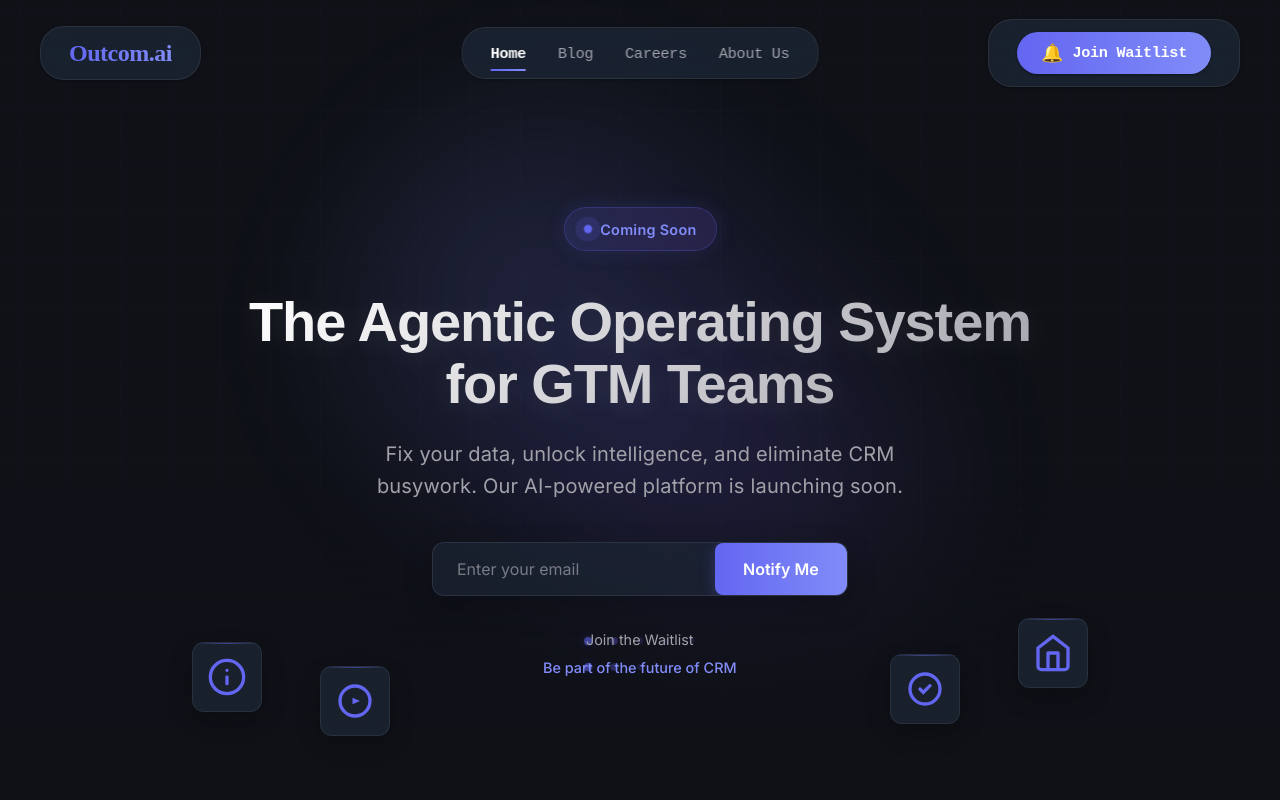
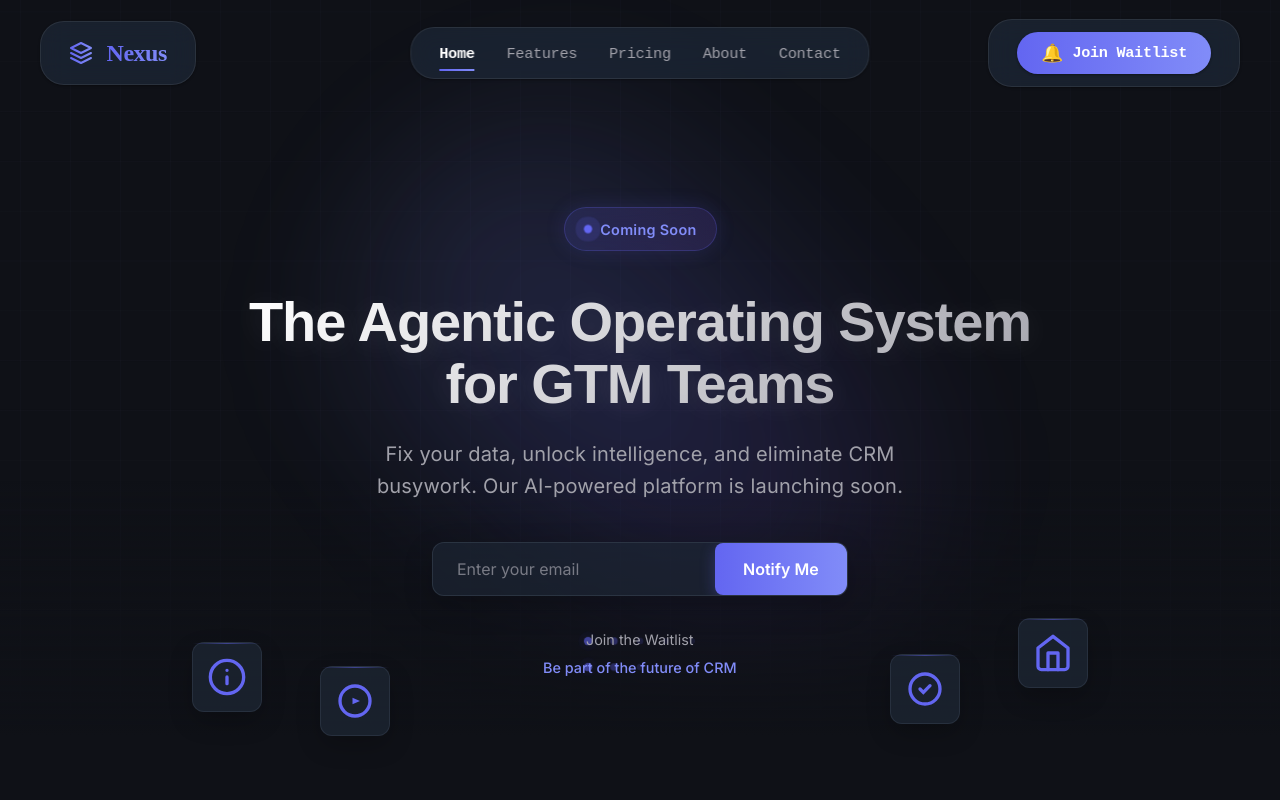
Before and after one commit to aghar-usman/Outcomai, a React (Vite) app: page / in a window 1280 px wide. Shown: the top 800 px of the page. Built offline with nearby package versions, Linux system fonts and the light colour scheme; a web font is replaced by a local one.

Commit message:
Update navbar.jsx

```diff
--- a/src/Components/Navbar/navbar.jsx
+++ b/src/Components/Navbar/navbar.jsx
@@ -1,140 +1,117 @@
 import React, { useState, useEffect } from 'react';
-import { NavLink, useLocation } from 'react-router-dom';
 import './navbar.css';
 
 const Navbar = () => {
-  const [isMenuOpen, setIsMenuOpen] = useState(false);
   const [isScrolled, setIsScrolled] = useState(false);
-  const location = useLocation();
-
-  const toggleMenu = () => {
-    setIsMenuOpen(!isMenuOpen);
-  };
+  const [isMobileMenuOpen, setIsMobileMenuOpen] = useState(false);
+  const [activeLink, setActiveLink] = useState('home');
 
   useEffect(() => {
     const handleScroll = () => {
-      setIsScrolled(window.scrollY > 10);
+      setIsScrolled(window.scrollY > 50);
     };
 
     window.addEventListener('scroll', handleScroll);
     return () => window.removeEventListener('scroll', handleScroll);
   }, []);
 
-  useEffect(() => {
-    setIsMenuOpen(false);
-  }, [location]);
+  const toggleMobileMenu = () => {
+    setIsMobileMenuOpen(!isMobileMenuOpen);
+  };
 
-  const handleWaitlistClick = () => {
-    // Scroll to the waitlist form in the hero section
-    const waitlistForm = document.getElementById('waitlist-form');
-    if (waitlistForm) {
-      waitlistForm.scrollIntoView({ behavior: 'smooth' });
-    }
-    setIsMenuOpen(false);
+  const handleLinkClick = (link) => {
+    setActiveLink(link);
+    setIsMobileMenuOpen(false);
   };
+
+  const navLinks = [
+    { id: 'home', label: 'Home' },
+    { id: 'features', label: 'Features' },
+    { id: 'pricing', label: 'Pricing' },
+    { id: 'about', label: 'About' },
+    { id: 'contact', label: 'Contact' }
+  ];
 
   return (
     <>
       <nav className={`navbar-container ${isScrolled ? 'scrolled' : ''}`}>
-        {/* Left Bubble - Logo */}
         <div className="nav-bubble logo-bubble">
-          <NavLink to="/" className="logo-link">
-            <h1 className='logo-text'>Outcom.ai</h1>
-          </NavLink>
+          <a href="/" className="logo-link">
+            <svg className="logo-icon" width="24" height="24" viewBox="0 0 24 24" fill="none" xmlns="http://www.w3.org/2000/svg">
+              <path d="M12 2L2 7L12 12L22 7L12 2Z" stroke="url(#gradient)" strokeWidth="2" strokeLinecap="round" strokeLinejoin="round"/>
+              <path d="M2 17L12 22L22 17" stroke="url(#gradient)" strokeWidth="2" strokeLinecap="round" strokeLinejoin="round"/>
+              <path d="M2 12L12 17L22 12" stroke="url(#gradient)" strokeWidth="2" strokeLinecap="round" strokeLinejoin="round"/>
+              <defs>
+                <linearGradient id="gradient" x1="0%" y1="0%" x2="100%" y2="0%">
+                  <stop offset="0%" stopColor="var(--accent-primary)" />
+                  <stop offset="100%" stopColor="var(--accent-secondary)" />
+                </linearGradient>
+              </defs>
+            </svg>
+            <span className="logo-text">Nexus</span>
+          </a>
         </div>
 
-        {/* Middle Bubble - Navigation (Desktop) */}
         <div className="nav-bubble links-bubble">
           <ul className="nav-links">
-            <li>
-              <NavLink to="/" className="nav-link" end>
-                Home
-              </NavLink>
-            </li>
-            <li>
-              <NavLink to="/blog" className="nav-link" end>
-                Blog
-              </NavLink>
-            </li>
-            <li>
-              <NavLink to="/career" className="nav-link">
-                Careers
-              </NavLink>
-            </li>
-            <li>
-              <NavLink to="/about" className="nav-link" end>
-                About Us
-              </NavLink>
-            </li>
+            {navLinks.map((link) => (
+              <li key={link.id}>
+                <a
+                  href={`#${link.id}`}
+                  className={`nav-link ${activeLink === link.id ? 'active' : ''}`}
+                  onClick={() => handleLinkClick(link.id)}
+                >
+                  {link.label}
+                </a>
+              </li>
+            ))}
           </ul>
         </div>
 
-        {/* Right Bubble - Actions (Desktop) */}
         <div className="nav-bubble actions-bubble">
-          <button className="waitlist-btn" onClick={handleWaitlistClick}>
+          <button className="waitlist-btn">
             <span className="notify-icon">🔔</span>
             Join Waitlist
           </button>
         </div>
 
-        {/* Hamburger Menu Button (Mobile) */}
         <div className="hamburger-container">
           <div className="nav-bubble hamburger-bubble">
-            <button className="hamburger" onClick={toggleMenu}>
-              {isMenuOpen ? '✕' : '☰'}
+            <button
+              className={`hamburger ${isMobileMenuOpen ? 'active' : ''}`}
+              onClick={toggleMobileMenu}
+              aria-label="Toggle menu"
+            >
+              <span></span>
+              <span></span>
+              <span></span>
             </button>
           </div>
         </div>
       </nav>
 
-      {/* Mobile Menu */}
-      <div className={`mobile-menu ${isMenuOpen ? 'active' : ''}`}>
-        <button className="mobile-close-btn" onClick={toggleMenu}>
-          ✕
+      <div className={`mobile-menu ${isMobileMenuOpen ? 'active' : ''}`}>
+        <button className="close-menu" onClick={toggleMobileMenu} aria-label="Close menu">
+          <span></span>
+          <span></span>
         </button>
+
         <ul className="mobile-nav-links">
-          <li>
-            <NavLink
-              to="/"
-              className="nav-link"
-              end
-              onClick={() => setIsMenuOpen(false)}
-            >
-              Home
-            </NavLink>
-          </li>
-          <li>
-            <NavLink
-              to="/blog"
-              className="nav-link"
-              end
-              onClick={() => setIsMenuOpen(false)}
-            >
-              Blog
-            </NavLink>
-          </li>
-          <li>
-            <NavLink
-              to="/career"
-              className="nav-link"
-              onClick={() => setIsMenuOpen(false)}
-            >
-              Careers
-            </NavLink>
-          </li>
-          <li>
-            <NavLink
-              to="/about"
-              className="nav-link"
-              end
-              onClick={() => setIsMenuOpen(false)}
-            >
-              About Us
-            </NavLink>
-          </li>
+          {navLinks.map((link) => (
+            <li key={link.id}>
+              <a
+                href={`#${link.id}`}
+                className={`nav-link ${activeLink === link.id ? 'active' : ''}`}
+                onClick={() => handleLinkClick(link.id)}
+              >
+                {link.label}
+              </a>
+            </li>
+          ))}
         </ul>
+
         <div className="mobile-actions">
-          <button className="waitlist-btn" onClick={handleWaitlistClick}>
+          <button className="waitlist-btn">
             <span className="notify-icon">🔔</span>
             Join Waitlist
           </button>
```
